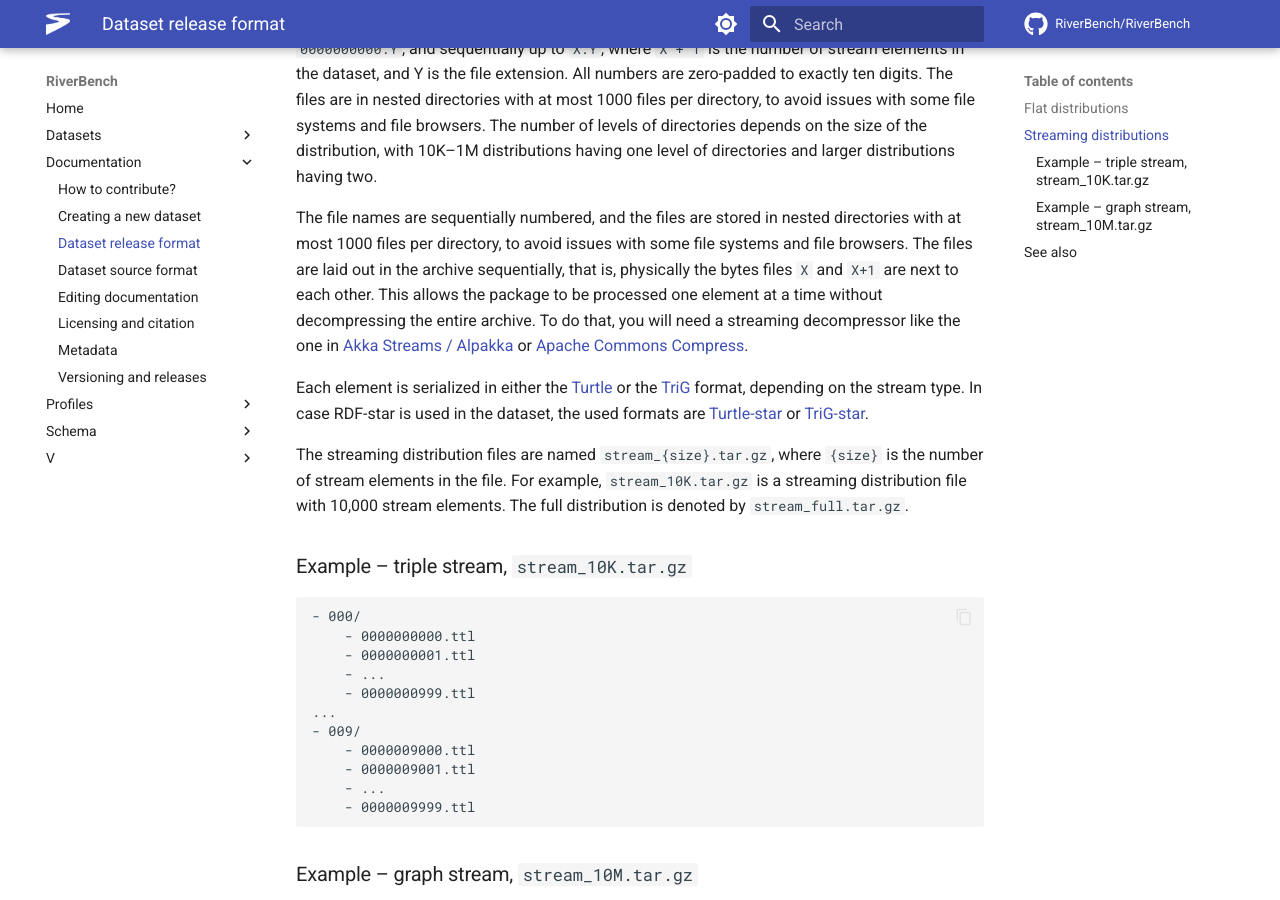
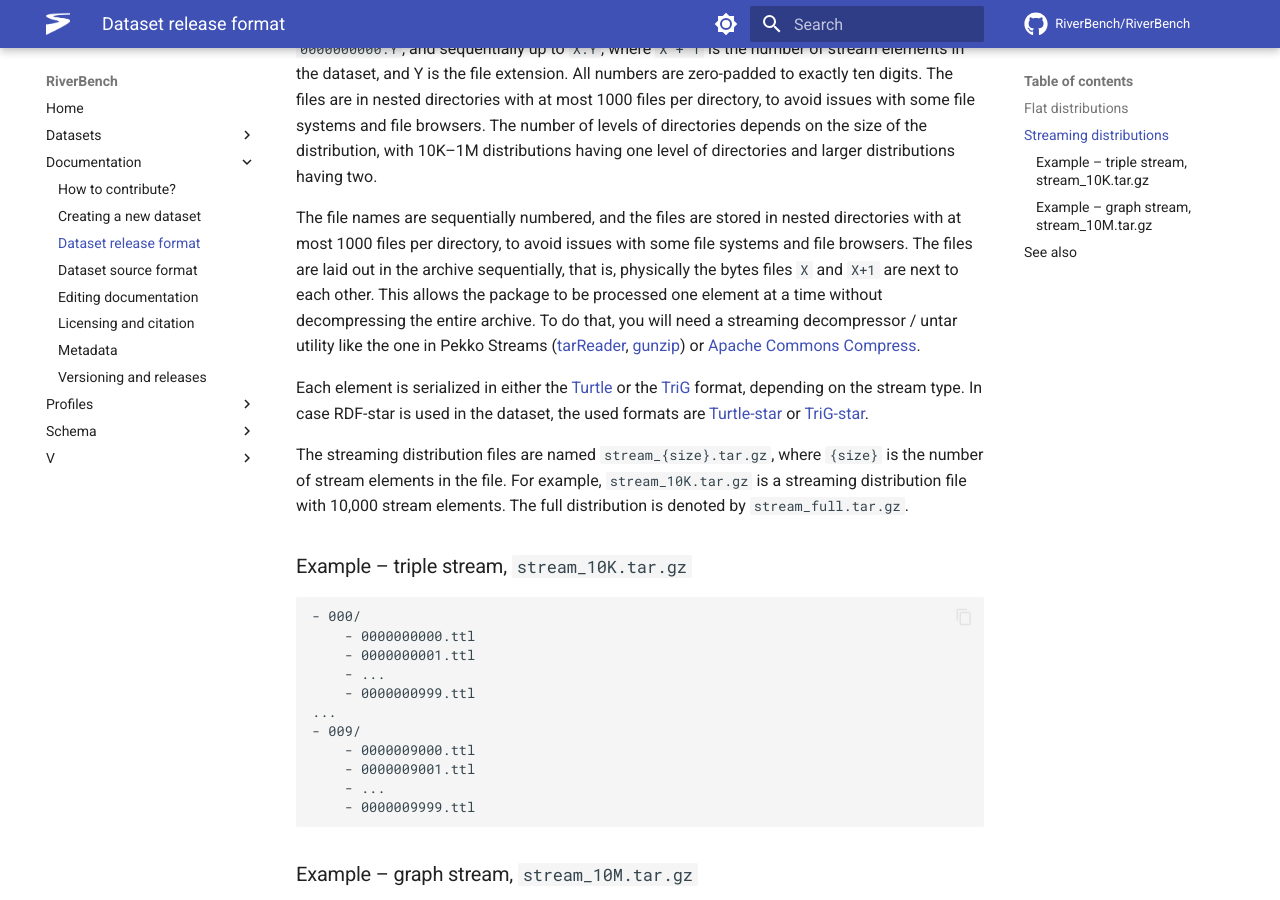
Before and after one commit to RiverBench/riverbench.github.io, an MkDocs documentation site: the page built from docs/documentation/dataset-release-format.md, in a window 1280 px wide and 900 px high, scrolled down 933 px. Built offline with MkDocs 1.6.1 and Material for MkDocs 9.7.7, drawn with Linux system fonts in a browser that asks for light colours; comment, search, counter and statistics services are not loaded.

Commit message:
Update dataset-release-format.md
Remove references to Akka. Add instead links to Pekko.

```diff
--- a/docs/documentation/dataset-release-format.md
+++ b/docs/documentation/dataset-release-format.md
@@ -19,7 +19,7 @@ The flat distribution files are named `flat_{size}.nt.gz` or `flat_{size}.nq.gz`
 
 In streaming distributions each stream element is represented by a separate file. The files are compressed in a `.tar.gz` archive. The files are sequentially named starting from `0000000000.Y`, and sequentially up to `X.Y`, where `X + 1` is the number of stream elements in the dataset, and Y is the file extension. All numbers are zero-padded to exactly ten digits. The files are in nested directories with at most 1000 files per directory, to avoid issues with some file systems and file browsers. The number of levels of directories depends on the size of the distribution, with 10K–1M distributions having one level of directories and larger distributions having two.
 
-The file names are sequentially numbered, and the files are stored in nested directories with at most 1000 files per directory, to avoid issues with some file systems and file browsers. The files are laid out in the archive sequentially, that is, physically the bytes files `X` and `X+1` are next to each other. This allows the package to be processed one element at a time without decompressing the entire archive. To do that, you will need a streaming decompressor like the one in [Akka Streams / Alpakka](https://doc.akka.io/docs/alpakka/current/file.html) or [Apache Commons Compress](https://commons.apache.org/proper/commons-compress/).
+The file names are sequentially numbered, and the files are stored in nested directories with at most 1000 files per directory, to avoid issues with some file systems and file browsers. The files are laid out in the archive sequentially, that is, physically the bytes files `X` and `X+1` are next to each other. This allows the package to be processed one element at a time without decompressing the entire archive. To do that, you will need a streaming decompressor / untar utility like the one in Pekko Streams ([tarReader](https://pekko.apache.org/docs/pekko-connectors/current/file.html#tar-archive), [gunzip](https://pekko.staged.apache.org/docs/pekko/current/stream/operators/Compression/gunzip.html)) or [Apache Commons Compress](https://commons.apache.org/proper/commons-compress/).
 
 Each element is serialized in either the [Turtle](https://www.w3.org/TR/turtle/) or the [TriG](https://www.w3.org/TR/trig/) format, depending on the stream type. In case RDF-star is used in the dataset, the used formats are [Turtle-star](https://www.w3.org/2021/12/rdf-star.html#turtle-star) or [TriG-star](https://www.w3.org/2021/12/rdf-star.html#trig-star).
 
```
